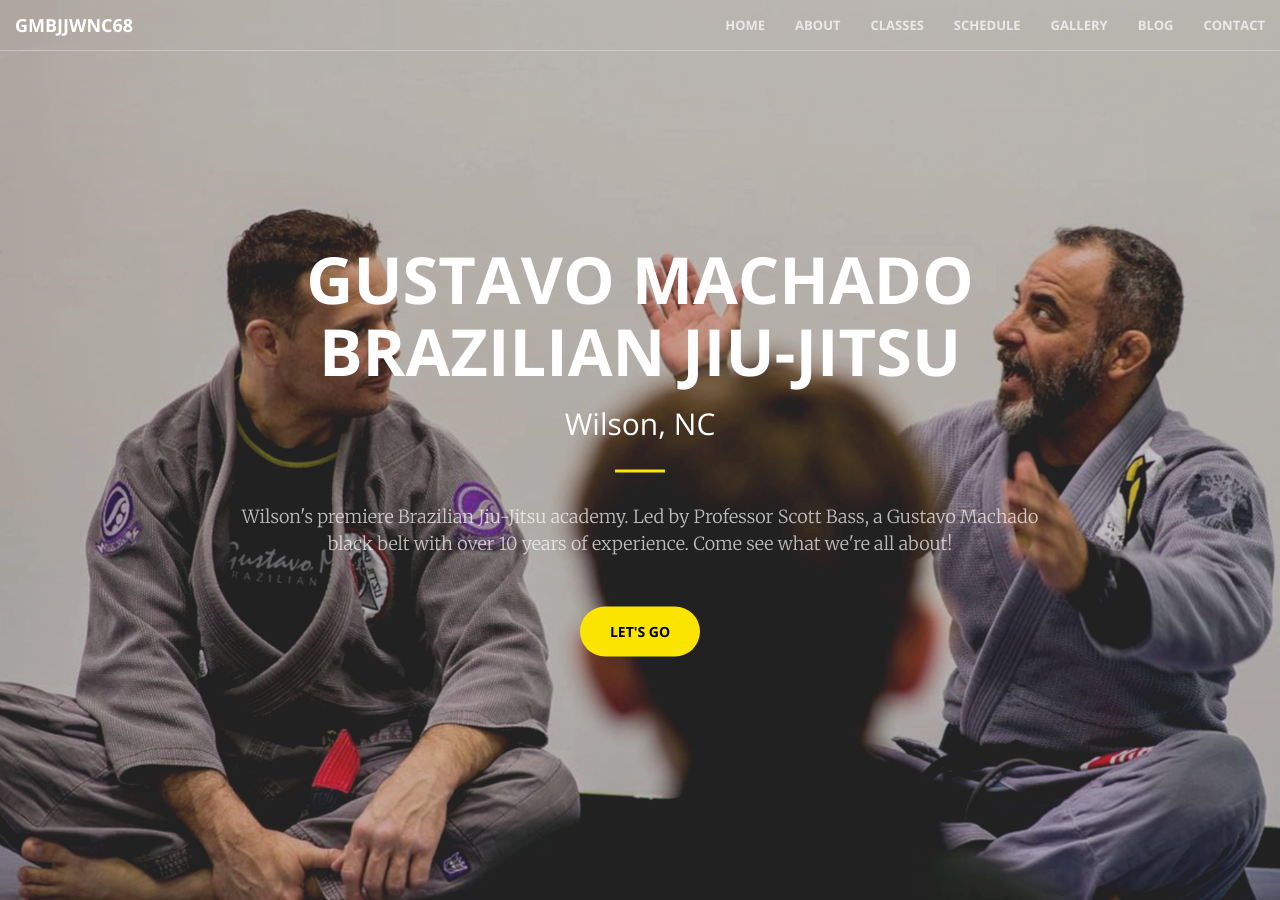
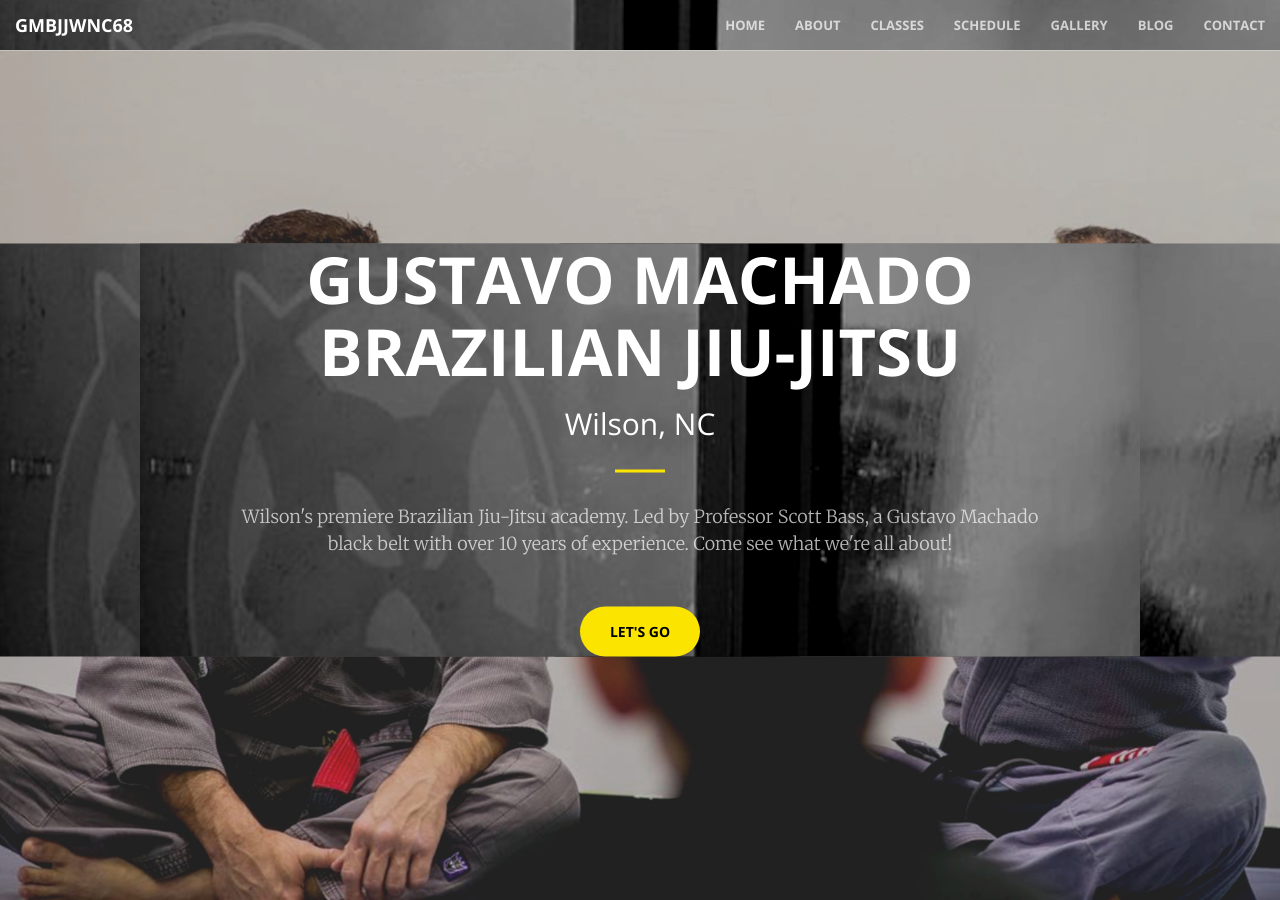
Before and after one commit to gmbjjwnc68/gmbjjwnc68.github.io, a Jekyll site: the page built from index.html, in a window 1280 px wide and 900 px high. Built offline with Jekyll 4.4.1, drawn with Linux system fonts in a browser that asks for light colours.

Commit message:
Try background-image div

```diff
--- a/_includes/portfolio2.html
+++ b/_includes/portfolio2.html
@@ -20,10 +20,13 @@
                 }
             }*/
         }
+        div {
+          background-image: url('../img/sweaty_header.jpg');
+        }
         </style>
     </head>
 
     <body>
-        <img src="../img/sweaty_header.jpg">
+        <!-- <img src="../img/sweaty_header.jpg"> -->
     </body>
 </html>
```
